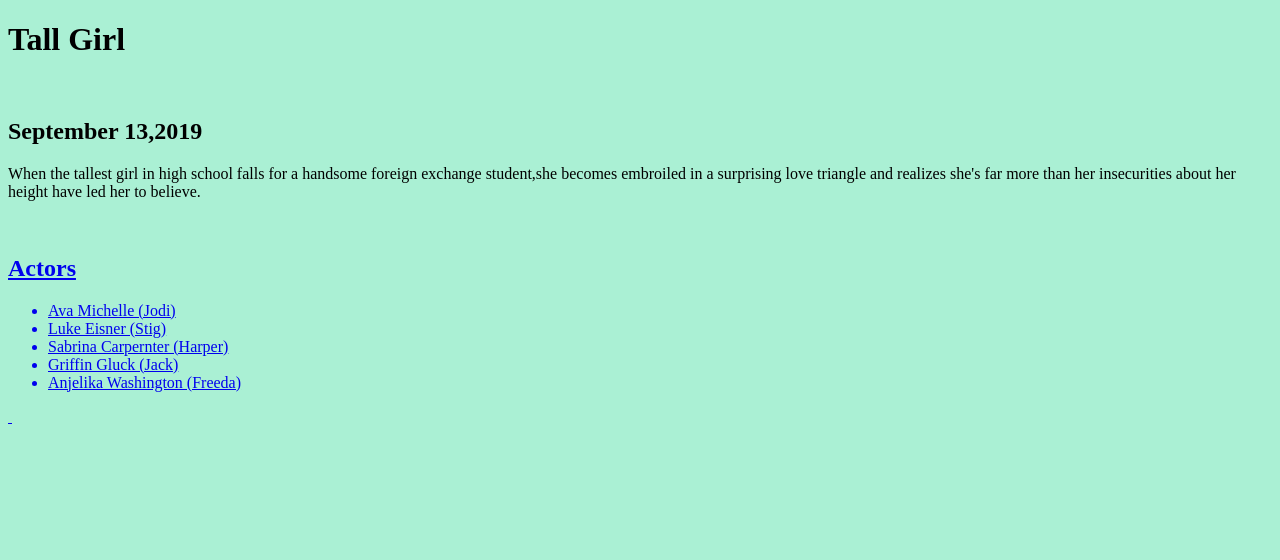
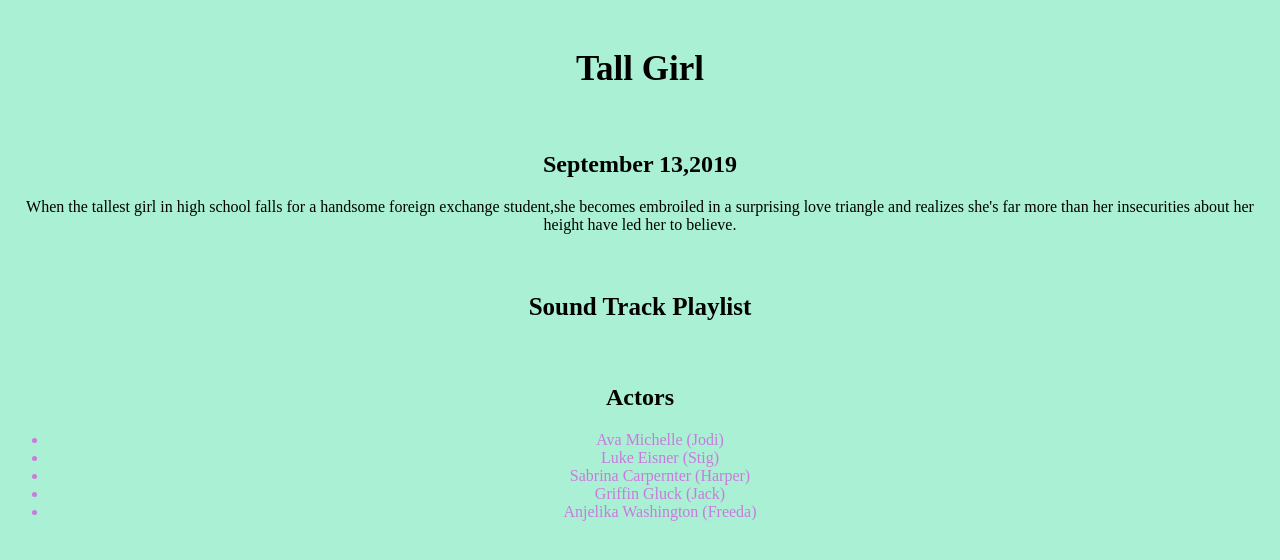
Before and after one commit to rosymejiasanchez122/movie-project.io, a plain HTML site: page index.html in a window 1280 px wide. Drawn offline with Linux system fonts and the light colour scheme.

Commit message:
Add files via upload

```diff
--- a/index.html
+++ b/index.html
@@ -3,16 +3,38 @@
   <head>
     <meta charset="utf-8">
     <title></title>
-
   </head>
   <body>
+    <style>
+      h1 {
+        text-align: center;
+        font-size: 35px;
+      }
+      h2 {
+        text-align: center;
 
+      }
+      h3 {
+        text-align: center;
+        font-size: 25px;
+      }
+      p {
+        text-align: center;
+      }
+      li {
+        text-align: center;
+        color:#ca7ade;
+      }
+    </style>
+<br>
 <h1>Tall Girl</h1>
 <br>
 <h2>September 13,2019</h2>
 <p>When the tallest girl in high school falls for a handsome foreign exchange student,she becomes embroiled in a surprising love triangle and realizes she's far more than her insecurities about her height have led her to believe.</p>
 <br>
-<a href="https://open.spotify.com/playlist/0IMq9WKrTyopO3c9qEQbrm">
+<h3>Sound Track Playlist</h3>
+   <a href="https://open.spotify.com/playlist/0IMq9WKrTyopO3c9qEQbrm"></a>
+<br>
 <h2>Actors</h2>
 <ul>
   <li>Ava Michelle (Jodi)</li>
@@ -24,5 +46,5 @@
 <img src="movie-project/img/tall-girl.jpg" alt="">
 <img src="movie-project/img/tall.girl.jpg" alt="">
 <body style="background-color: rgb(170,240,212)"
-  </body>
+</body>
 </html>
```
